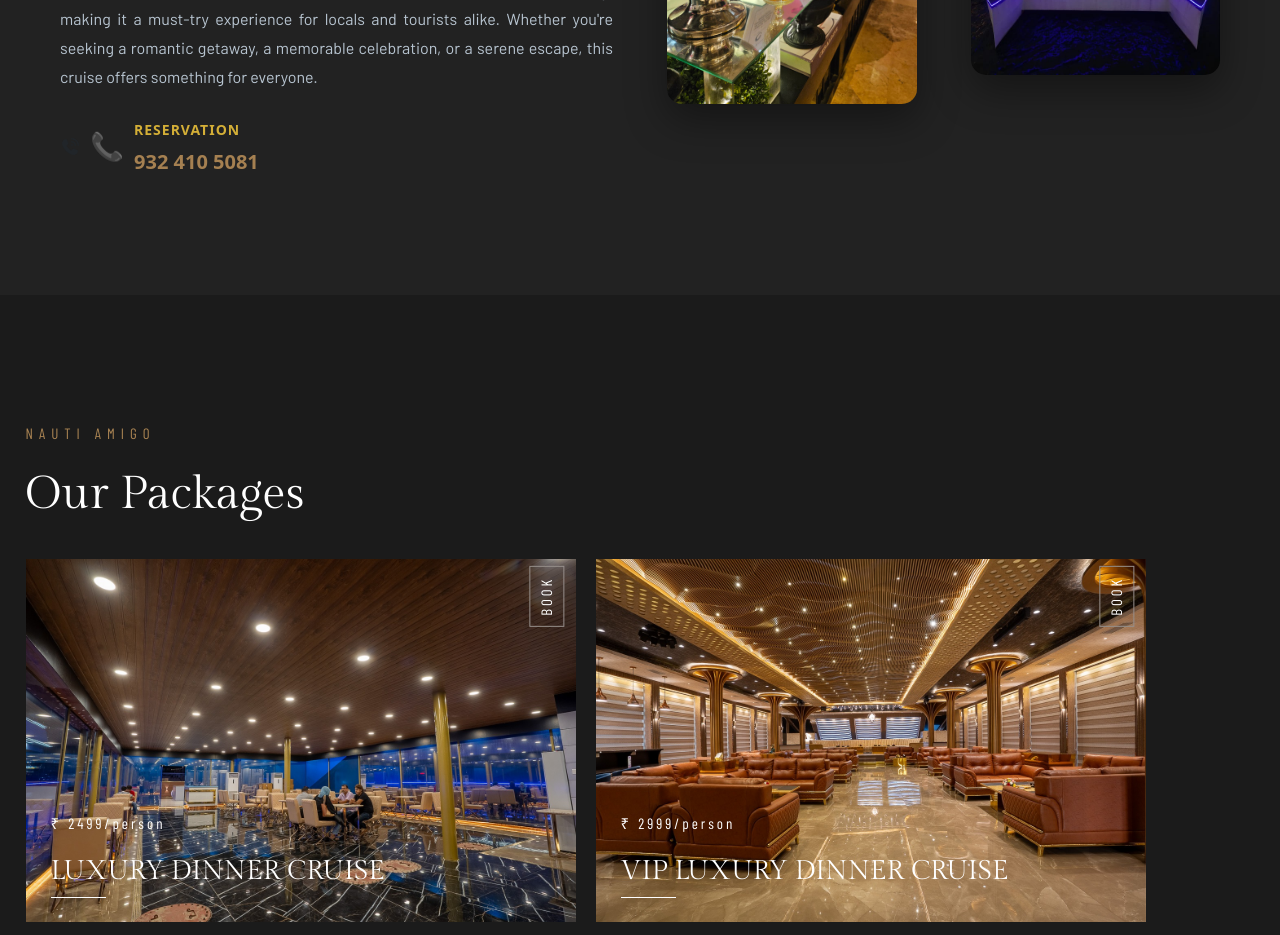
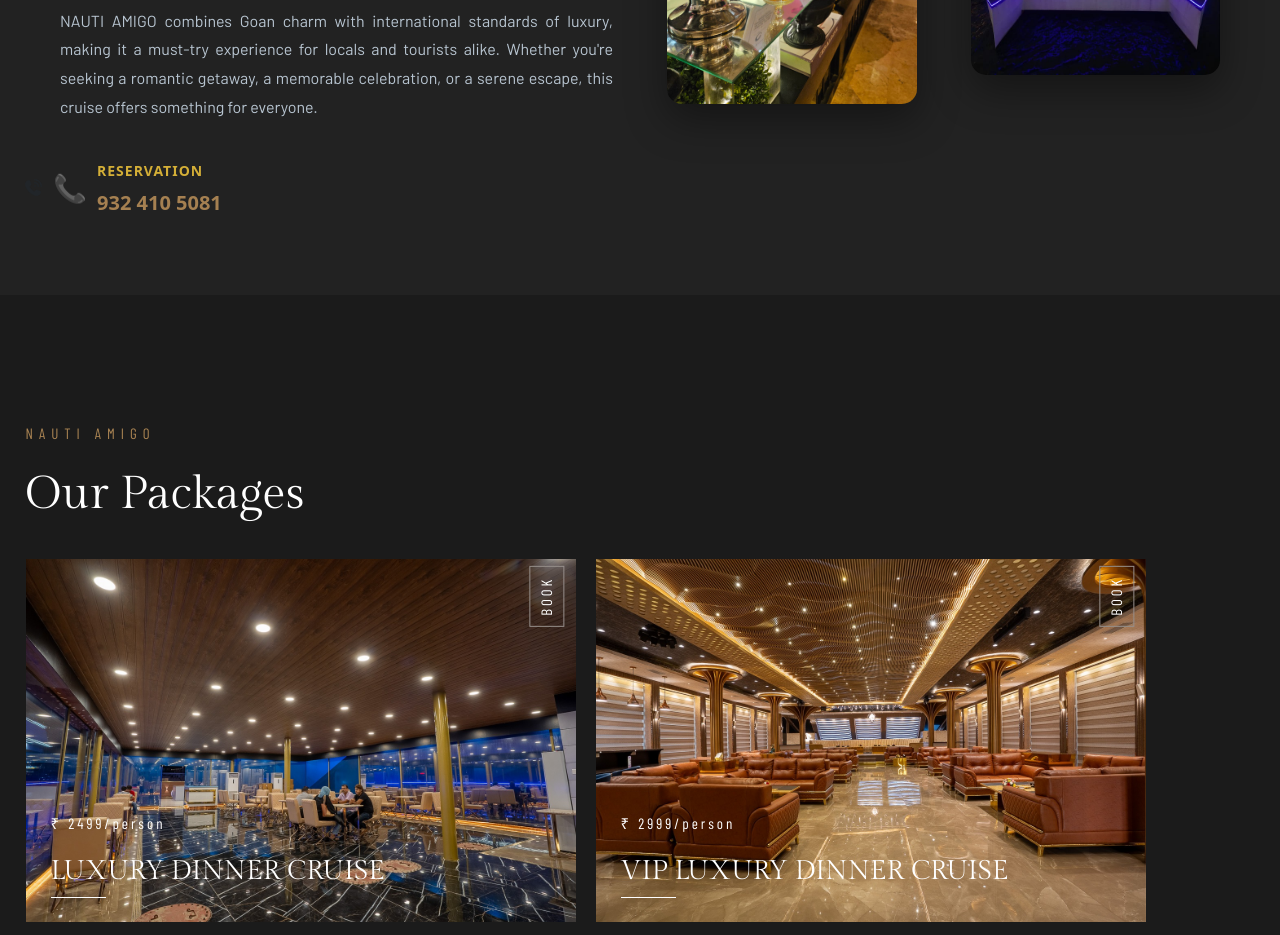
Before and after one commit to Kratagya-Webkorps/nautiamigo-angular, an Angular app: page / in a window 1280 px wide. Shown: the part 1280-2215 px from the top of the page. Built offline with nearby package versions, Linux system fonts and the light colour scheme.

Commit message:
latest working state

```diff
--- a/src/app/about-section/about-section.component.css
+++ b/src/app/about-section/about-section.component.css
@@ -289,3 +289,9 @@
     line-height: 1.6;
     color: #ffffff;
   }
+
+  .res {
+    position: absolute;
+    top: 500px;   /* distance from top */
+    left: -25px;  /* distance from left */
+  }
--- a/src/app/about-section/about-section.component.html
+++ b/src/app/about-section/about-section.component.html
@@ -25,6 +25,7 @@
           </p>
         </div>
           <!-- call -->
+           <div class ="res">
             <div class="reservations">
               <div class="fas fa-phone-volume phone-icon"></div>
               <div class="icon"><span class="flaticon-call"></span>
@@ -33,6 +34,8 @@
                 <p>Reservation</p>
                 <a href="tel:932-410-5081" class="phone-highlight">932 410 5081</a>
               </div>
+           </div>
+
           </div>
         </div>
         <div class="col col-md-3 animate-box" data-animate-effect="fadeInUp">
```
Lines whose indentation alone changed are shown as unchanged.
